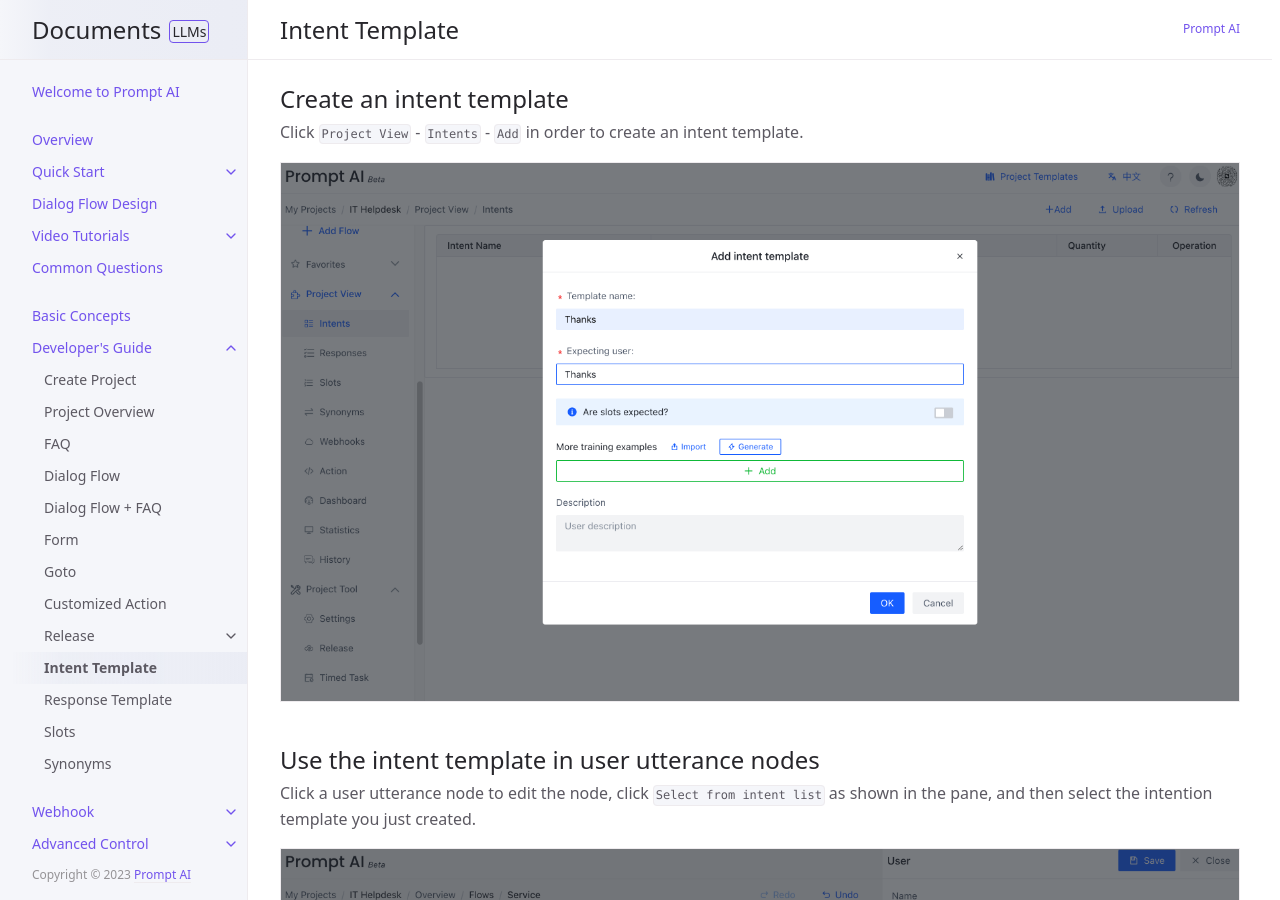
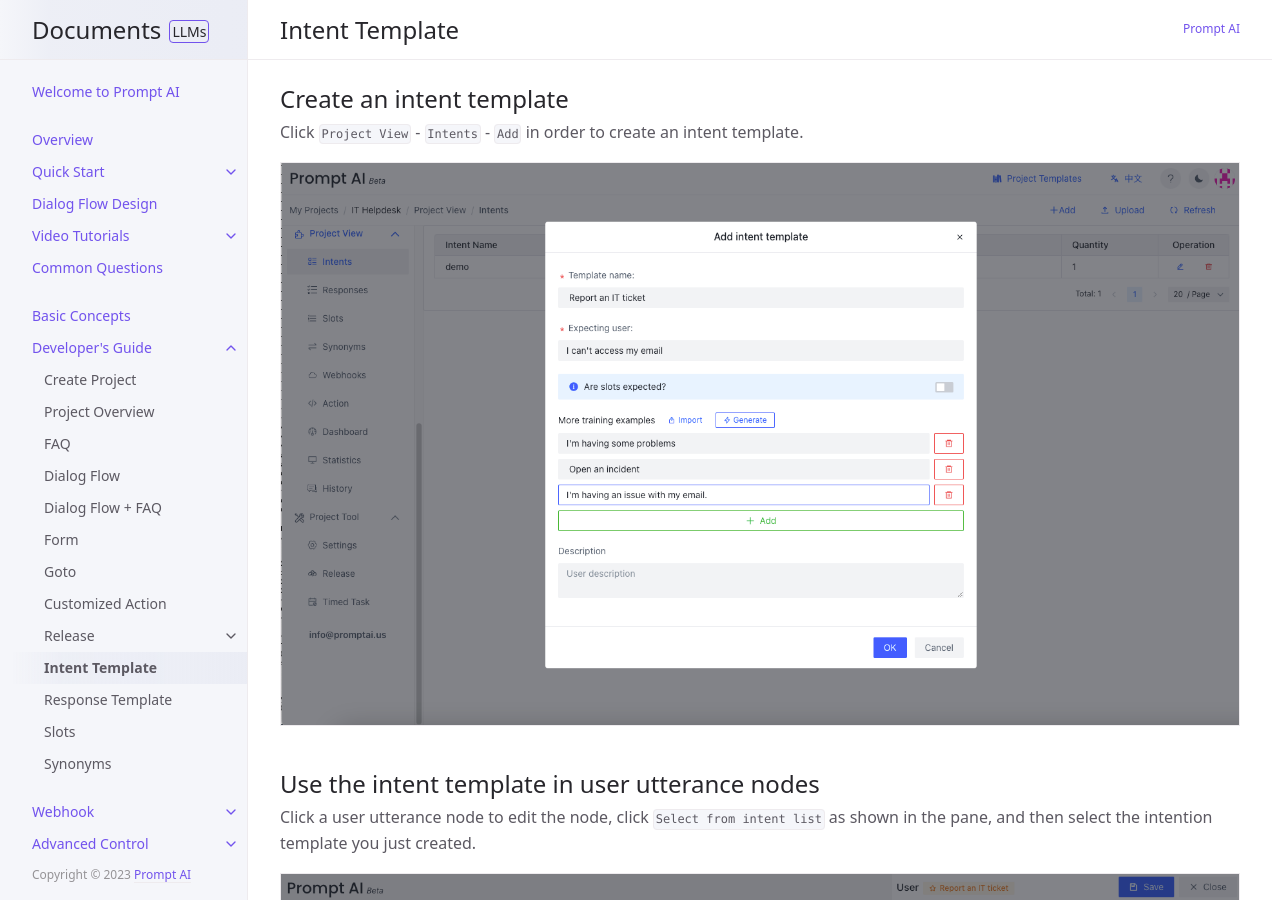
Before and after one commit to ws-cd/ws-cd.github.io, a Jekyll site: the page built from docs/tutorial/template_user.md, in a window 1280 px wide and 900 px high. Built offline with Jekyll 4.4.1, drawn with Linux system fonts in a browser that asks for light colours.

Commit message:
1、fix template user

```diff
--- a/docs/tutorial/template_user.md
+++ b/docs/tutorial/template_user.md
@@ -7,13 +7,13 @@ nav_order: 16
 ## Create an intent template
 Click `Project View` - `Intents` - `Add` in order to create an intent template.
 
-![template_user0.png](/assets/images/tutorial/template/user/template_user0.png)
+![template_user0.png](/assets/images/tutorial/template/user/template-user-1.png)
 
 ## Use the intent template in user utterance nodes
 Click a user utterance node to edit the node, click `Select from intent list` as shown in the pane, and then select the intention template you just created.
 
-![template_user1.png](/assets/images/tutorial/template/user/template_user1.png)
+![template_user1.png](/assets/images/tutorial/template/user/template-user-2.png)
 
 After selection, you can add, delete and modify the template. The operation will take effect on all user utterance nodes referring to this template.
 
-![template_user2.png](/assets/images/tutorial/template/user/template_user2.png)
+![template_user2.png](/assets/images/tutorial/template/user/template-user-3.png)
```
Also changed, not shown: docs/local_deployment.md (+1 -1 lines), assets/images/tutorial/template/user/template-user-1.png (added), assets/images/tutorial/template/user/template-user-2.png (added), assets/images/tutorial/template/user/template-user-3.png (added), assets/images/tutorial/template/user/template_user0.png (deleted), assets/images/tutorial/template/user/template_user1.png (deleted), assets/images/tutorial/template/user/template_user2.png (deleted).
